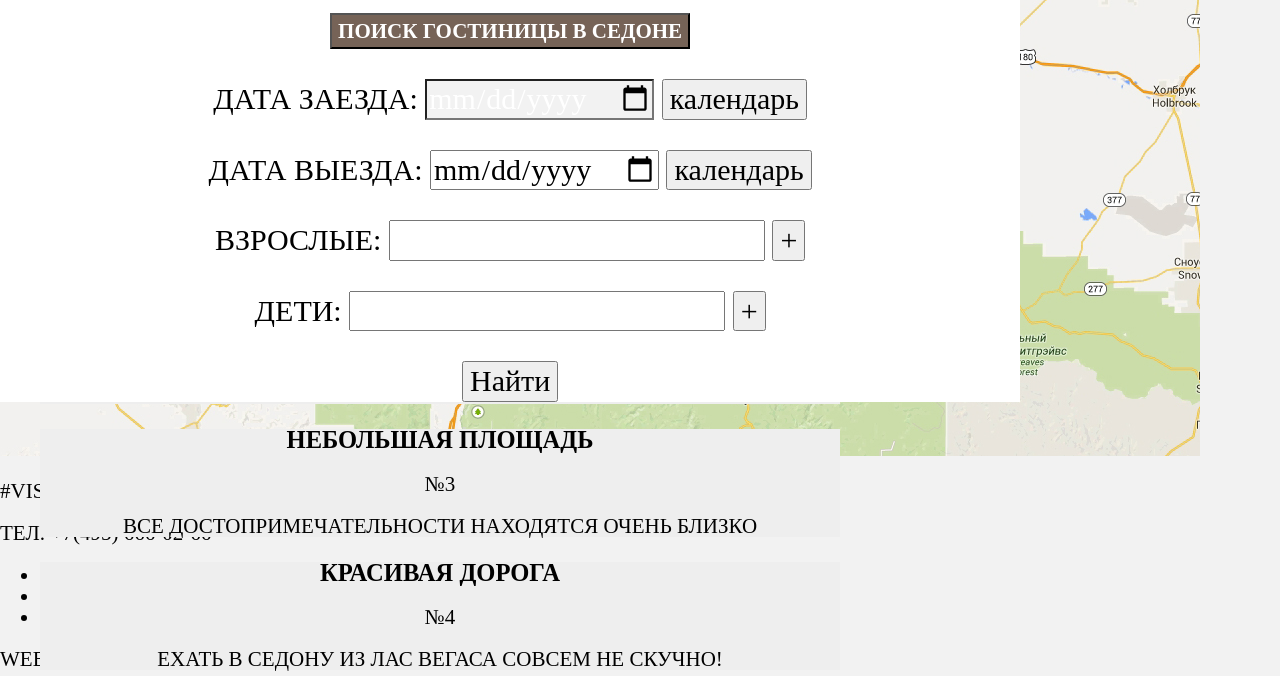
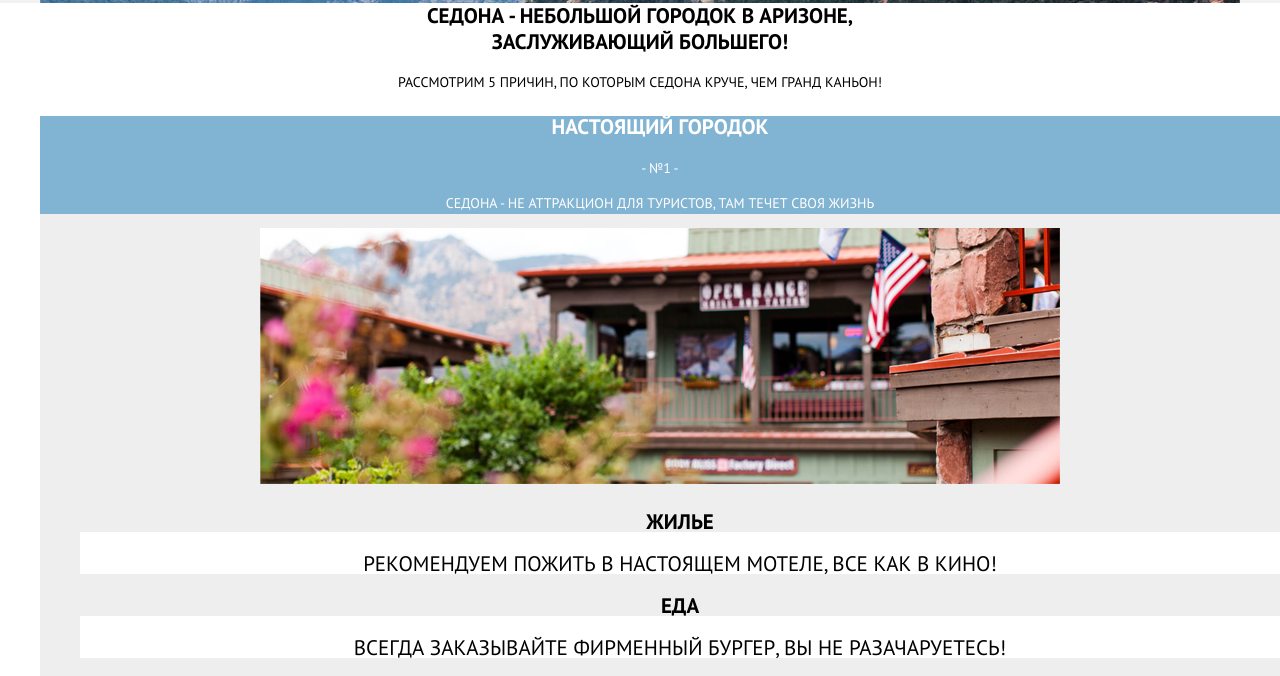
Before and after one commit to mariakamyshina/1242531-sedona-27, a plain HTML site: page index.html in a window 1280 px wide. Shown: the part 570-1246 px from the top of the page. Drawn offline with Linux system fonts and the light colour scheme.

Commit message:
базовая стилизация

```diff
--- a/css/style.css
+++ b/css/style.css
@@ -1,119 +1,174 @@
-@font-face {
-    font-family: "PTSans", "PTSans-Bold", "Arial", sans-serif;
-    src: local("ptsans.woff") format("woff"),
-         local("ptsans.woff2") format("woff2"),
-         local("ptsansbold.woff") format("woff"),
-         local("ptsansbold.woff2") format("woff2");
-
-}
-
 body {
    margin: 0;
    padding: 0;
-    font-size: 21px;
-	line-height: 21px;
-    color: rgb(0, 0, 0);
+   font-family: "PT Sans", Arial, sans-serif;
+   font-size: 14px;
+	line-height: 26px;
+   color: #000000;
    text-transform: uppercase;
-    background-color: #f2f2f2;
-    font-style: normal
+   font-style: normal;
+   font-weight: 400;
 }
  a {
    text-decoration: none;
  }
+img {
+   max-width: 100%;
+}
 
  .menu {
-        font-size: 21px;
-		line-height: 21px;
-        color: rgb(0, 0, 0);
-        font-weight: bold;
-        line-height: 20px;
-        text-align: center;
-        position: absolute;
-        background-color: white;
+   font-size: 14px;
+	line-height: 26px;
+   color: #000000;
+   font-weight: 700;
+   background-color: #ffffff;
    list-style: none;
 }
 
 .menu a {
-    color: rgb(0, 0, 0);
+   color: #000000;
 }
 
 .menu a:hover,
 .menu a:focus {
-    color: rgb(0, 0, 0);
+   color: #000000;
 }
 
 .promo {
-    background-image: url("img/sedona-promo.jpg");
+   background-image: url("../img/sedona-promo.jpg");
+   background-repeat: no-repeat;
+   background-position: top center;
+   background-color: #f2f2f2;
 }
 
 .descr {
+   font-size: 21px;
+   line-height: 26px;
+   color: #000000;
+   font-weight: 400;
+   background-color: #ffffff;
    text-align: center;
-        position: absolute;
+
+}
+ .descr p {
+   font-size: 14px;
+   line-height: 26px;
+   background-color: #ffffff;
+   text-align: center;
  }
 
-.reson-list {
+.reson-list,
+.reson-adv {
    list-style: none;
-	text-align: center;
-    position: absolute;
-
 }
 
 .reson-item {
+   font-size: 14px;
+   line-height: 21px;
+   color: #333333;
    background-color: #eeeeee;
-}
-.reson-item h3 {
-	font-weight: bold;
-
+   text-align: center;
 }
 
- .adv-item {
-	list-style: none;
+.reson-item h3 {
+   font-size: 21px;
+   line-height: 21px;
+   background-color: #eeeeee;
+	color: #000000;
    text-align: center;
-    position: absolute;
-	background-color: #ffffff;
- }
-
- .adv-item h3 {
-  font-weight: bold;
 }
 
 .reson-descr {
-  color: rgb(255, 255, 255);
+   color: #ffffff;
    text-align: center;
-  position: absolute;
+   background-color: #81b3d2;
+  }
+
+.reson-descr h3 {
+   color: #ffffff;
+   text-align: center;
    background-color: #81b3d2;
 }
 
 
+ .adv-item-1,
+ .adv-item-2,
+ .adv-item-3 {
+   font-size: 14px;
+   line-height: 21px;
+   color: #333333;
+   background-color: #ffffff;
+   text-align: center;
+ }
+
+ .adv-item-1,
+ .adv-item-2,
+ .adv-item-3 h3 {
+   font-size: 21px;
+   line-height: 21px;
+   color: #000000;
+   background-color: #ffffff;
+   text-align: center;
+ }
 
   .form-intro {
   font-size: 30px;
-  line-height: 30px;
+  line-height: 36px;
   text-align: center;
-  position: absolute;
+  color: #000000;
   background-color: #ffffff;
 }
+
+.form-intro p {
+   font-size: 14px;
+   line-height: 24px;
+   text-align: center;
+   color: #333333;
+   background-color: #ffffff;
+  }
+
+
 .button-search {
    font: inherit;
    font-size: 21px;
-   font-weight: bold;
-   vertical-align: middle;
+   line-height: 26px;
+   font-weight: 700;
    text-align: center;
    background-color: #766357;
-	color: rgb(255, 255, 255);
+   color: #ffffff;
+   border: none;
 }
+
+
+.button-search:focus {
+	background-color: #766357;
+}
+
 .button-search:hover {
    background-color: #604e43;
  }
 
-.button-search:focus {
+.button-search:active {
 	background-color: #503e33;
 	color: #857871;
 }
 
+label {
+   font-size: 14px;
+   line-height: 26px;
+   font-weight: 700;
+   color: #000000;
+   text-align: left;
+}
+
 .check-in {
+   font: inherit;
+   font-size: 14px;
+   line-height: 100%;
+   font-weight: 700;
+   color: #000000;
    background-color: #f2f2f2;
-	color: #ffffff;
+   border: 1px solid #e5e5e5;
 }
 .check-in:hover {
    background-color: #ebebeb;
@@ -122,65 +177,270 @@ body {
    background-color: #ffffff;
 }
 
+.check-out {
+   font: inherit;
+   font-size: 14px;
+   line-height: 100%;
+   font-weight: 700;
+   color: #000000;
+   background-color: #f2f2f2;
+   border: 1px solid #e5e5e5;
+ }
+ .check-out:hover {
+   background-color: #ebebeb;
+ }
+ .check-out:focus {
+   background-color: #ffffff;
+ }
 
-      <section class="form">
-          <strong>Заинтересовались?</strong>
-           <p>Укажите предполагаемые даты поездки,<br>
-            и мы покажем вам лучшие предложения гостиниц в Седоне</p>
+ .adults {
+   font: inherit;
+   font-size: 14px;
+   line-height: 100%;
+   font-weight: 700;
+   color: #000000;
+   background-color: #f2f2f2;
+   border: 1px solid #e5e5e5;
+ }
+ .adults:hover {
+   background-color: #ebebeb;
+ }
+ .adults:focus {
+   background-color: #ffffff;
+}
+
+ .children {
+   font: inherit;
+   font-size: 14px;
+   line-height: 100%;
+   font-weight: 700;
+   color: #000000;
+   background-color: #f2f2f2;
+   border: 1px solid #e5e5e5;
+ }
+ .children:hover {
+   background-color: #ebebeb;
+ }
+ .children:focus {
+   background-color: #ffffff;
+ }
+
+ .button-submit {
+   font: inherit;
+   font-size: 21px;
+   line-height: 100%;
+   font-weight: 700;
+   text-align: center;
+   background-color: #81b3d2;
+   color: #ffffff;
+   border: none;
+   text-transform: uppercase;
+ }
+
+ .button-submit:focus {
+   background-color: #81b3d2;
+ }
+
+ .button-submit:hover {
+   background-color: #669ec0;
+ }
+
+ .button-submit:active {
+   background-color: #5496bd;
+   color: #85b0cd;
+ }
+
+ .footer-info {
+   font-size: 21px;
+   line-height: 26px;
+   font-weight: 700;
+   background-color: #fdfdfd;
+   color: #000000;
+ }
+
+ .footer-social {
+   list-style: none;
+   text-align: center;
+   background-color: #fdfdfd;
+ }
+
+ .footer-logo-htmlacademy {
+   background-color: #fdfdfd;
+   text-align: right;
+ }
+
+.container_catalog {
+   background-image: url("../img/filter background.jpg");
+   background-repeat: no-repeat;
+   background-position: top center;
+   background-color: #f2f2f2;
+
+}
 
 
-            <form class="search" action="#" method="post">
-              <button type="button" class="button-search">ПОИСК ГОСТИНИЦЫ В СЕДОНЕ</button>
-              <p>
-                <label for="check-in" class="check-in">ДАТА ЗАЕЗДА:</label>
-                  <input type="date" name="check-in">
-                  <button type="button">календарь</button>
-              </p>
-              <p>
-                <label for="check-out">ДАТА ВЫЕЗДА:</label>
-                  <input type="date" name="check-out">
-                  <button type="button">календарь</button>
-              </p>
-              <p>
-                <label for="adults">ВЗРОСЛЫЕ:</label>
-                  <input type="number" min="1" step="1" id="adults">
-                  <button type="button">+</button>
-              </p>
-              <p>
-                <label for="children">ДЕТИ:</label>
-                  <input type="number" min="0" step="1" id="children">
-                  <button type="button">+</button>
-              </p>
 
-              <button type="submit">Найти</button>
-            </form>
 
-      </section>
 
-      <section>
-        <img src="img/map.jpg" width="1200" height="593" alt="Карта Седоны">
-      </section>
-    </main>
+.infra,
+.house {
+   list-style: none;
+   font-size: 16px;
+   line-height: 21px;
+   font-weight: 700;
+   color: #ffffff;
+   border: none;
+}
 
-    <footer>
-      <div class="info">
-       <p>#VISITSEDONA</p>
-       <p>ТЕЛ: +7(495) 666-02-66</p>
-      </div>
-        <ul>
-         <li><a href="#">Твиттер</a></li>
-    li .social-fb {
+.infrastructure {
+   font-size: 16px;
+   line-height: 21px;
+   font-weight: 700;
+   color: #ffffff;
+   border: none;
+}
+
+
+.search-item,
+.arrow {
+   list-style: none;
+}
+
+.search-result h3 {
+   font-size: 21px;
+   line-height: 26px;
+   font-weight: 700;
+   color: #000000;
+}
+
+.search-result p {
+   font-size: 12px;
+   line-height: 18px;
+   font-weight: 400;
+   color: #000000;
+}
+
+.search-item {
+   font-size: 12px;
+   line-height: 18px;
+   font-weight: 400;
+   color: #000000;
 
 }
-    ><a href="#">Фейсбук</a></li>
-         <li><a href="#">Youtube</a></li>
-        </ul>
-      <div class="logo htmlacademy">
-        <p>WEBSITE BY</p>
-        <a href="https://htmlacademy.ru/intensive/htmlcss">
-          <img src="img/logo-htmlacademy.svg" width="115" height="41" alt="Логотип htmlacademy">
-        </a>
-      </div>
-    </footer>
-</body>
-</html>
+
+.price a {
+   color: #81b3d2;
+}
+
+.price a:hover {
+   color: #81b3d2;
+ }
+
+ .price a:active {
+   color: #000000;
+}
+
+.type a {
+   color: #b2b2b2;
+   text-decoration: underline dotted;
+}
+
+.type a:hover {
+   color: #81b3d2;
+ }
+
+ .type a:active {
+   color: #000000;
+}
+
+.rating a {
+   color: #b2b2b2;
+   text-decoration: underline dotted;
+}
+
+.rating a:hover {
+   color: #81b3d2;
+ }
+
+ .rating a:active {
+   color: #000000;
+}
+
+.search {
+   list-style: none;
+   border: 1px solid #e5e5e5;
+
+}
+.search-descr {
+   font-size: 14px;
+   line-height: 21px;
+   font-weight: 400;
+   color: #333333;
+
+}
+
+.search-descr h3 {
+   font-size: 21px;
+   line-height: 26px;
+   font-weight: 700;
+   color: #000000;
+}
+
+.search-descr h3:focus {
+	color: #000000;
+}
+
+.search-descr h3:hover {
+   color: #81b3d2;
+ }
+
+.search-descr h3:active {
+	color: #b2b2b2;
+}
+
+.detail a {
+   font: inherit;
+   font-size: 14px;
+   line-height: 21px;
+   font-weight: 700;
+   text-align: center;
+   background-color: #81b3d2;
+   color: #ffffff;
+   border: none;
+}
+
+.detail a:focus {
+	background-color: #81b3d2;
+}
+
+.detail a:hover {
+   background-color: #669ec0;
+ }
+
+.detail a:active {
+	background-color: #5496bd;
+	color: #88b6d1;
+}
+
+.booking a {
+   font: inherit;
+   font-size: 14px;
+   line-height: 21px;
+   font-weight: 700;
+   text-align: center;
+   background-color: #766357;
+   color: #ffffff;
+   border: none;
+}
+
+.booking a:focus {
+	background-color: #766357;
+}
+
+.booking a:hover {
+   background-color: #604e43;
+ }
+
+.booking a:active {
+	background-color: #503e33;
+	color: #857871;
+}
--- a/index.html
+++ b/index.html
@@ -3,8 +3,9 @@
 <head>
     <title>Проект «Седона»</title>
     <meta charset="utf-8">
-    <link rel="stylesheet" href="css/normalize.css">
-    <link rel="stylesheet" href="css/style.css">
+    <link href="https://fonts.googleapis.com/css?family=PT+Sans:400,700&display=swap&subset=cyrillic" rel="stylesheet">
+    <link href="css/normalize.css" rel="stylesheet">
+    <link href="css/style.css" rel="stylesheet">
 </head>
 
 <body>
@@ -27,7 +28,7 @@
         <img src="img/intro-welcome.svg" width="459" height="353" alt="приветственный текст">
       </section>
       <section class="descr">
-        <strong>Седона-небольшой городок в Аризоне,<br>
+        <strong>Седона - небольшой городок в Аризоне,<br>
           заслуживающий большего!</strong>
         <p>Рассмотрим 5 причин, по которым Седона круче, чем Гранд Каньон!</p>
       </section>
@@ -37,22 +38,22 @@
           <li class="reson-item">
               <div class="reson-descr">
                 <h3>Настоящий городок</h3>
-                <p>№1</p>
-                <p>Cедона-не аттракцион для туристов, там течет своя жизнь</p>
+                <p>- №1 -</p>
+                <p>Cедона - не аттракцион для туристов, там течет своя жизнь</p>
               </div>
               <div class="reson-img">
                 <img src="img/reson-1.jpg" width="800" height="256" alt="причина 1">
               </div>
             <ul class="reson-adv">
-              <li class="adv-item">
+              <li class="adv-item-1">
                 <h3>ЖИЛЬЕ</h3>
                 <p>Рекомендуем пожить в настоящем мотеле, все как в кино!</p>
               </li>
-              <li class="adv-item">
+              <li class="adv-item-2">
               <h3>ЕДА</h3>
                 <p>Всегда заказывайте фирменный бургер, вы не разачаруетесь!</p>
               </li>
-              <li class="adv-item">
+              <li class="adv-item-3">
               <h3>СУВЕНИРЫ</h3>
               <p>Сувениры не только китайского, но и местного производства!</p>
               </li>
@@ -62,7 +63,7 @@
           <li class="reson-item">
               <div class="reson-descr">
                 <h3>Там есть мост дьявола</h3>
-                <p>№2</p>
+                <p>- №2 -</p>
                 <p>Да! По нему можно пройти, если конечно, вы осмелитесь!</p>
               </div>
               <div class="reson-img-2">
@@ -71,18 +72,18 @@
          </li>
           <li class="reson-item">
                 <h3>Небольшая площадь</h3>
-                <p>№3</p>
+                <p>- №3 -</p>
                 <p>Все достопримечательности находятся очень близко</p>
           </li>
 
           <li class="reson-item">
                 <h3>Красивая дорога</h3>
-                <p>№4</p>
-                <p>Ехать в Седону из Лас Вегаса совсем не скучно!</p>
+                <p>- №4 -</p>
+                <p>Ехать в Седону из Лас-Вегаса совсем не скучно!</p>
           </li>
           <li class="reson-item">
                 <h3>Мало туристов</h3>
-                <p>№5</p>
+                <p>- №5 -</p>
                 <p>Большинство едет в Гранд Каньон и толпится там</p>
           </li>
         </ul>
@@ -103,21 +104,21 @@
               </p>
               <p>
                 <label for="check-out">ДАТА ВЫЕЗДА:</label>
-                  <input type="date" name="check-out">
+                  <input type="date" name="check-out" class="check-out">
                   <button type="button">календарь</button>
               </p>
               <p>
                 <label for="adults">ВЗРОСЛЫЕ:</label>
-                  <input type="number" min="1" step="1" id="adults">
+                  <input type="number" min="1" step="1" id="adults" class="adults">
                   <button type="button">+</button>
               </p>
               <p>
                 <label for="children">ДЕТИ:</label>
-                  <input type="number" min="0" step="1" id="children">
+                  <input type="number" min="0" step="1" id="children" class="children">
                   <button type="button">+</button>
               </p>
 
-              <button type="submit">Найти</button>
+              <button type="submit" class="button-submit">Найти</button>
             </form>
 
       </section>
@@ -128,16 +129,16 @@
     </main>
 
     <footer>
-      <div class="info">
+      <div class="footer-info">
        <p>#VISITSEDONA</p>
        <p>ТЕЛ: +7(495) 666-02-66</p>
       </div>
-        <ul>
-         <li><a href="#">Твиттер</a></li>
+        <ul class="footer-social">
+         <li class="social-twit"><a href="#">Твиттер</a></li>
          <li class="social-fb"><a href="#">Фейсбук</a></li>
          <li class="social-yb"><a href="#">Youtube</a></li>
         </ul>
-      <div class="logo htmlacademy">
+      <div class="footer-logo-htmlacademy">
         <p>WEBSITE BY</p>
         <a href="https://htmlacademy.ru/intensive/htmlcss">
           <img src="img/logo-htmlacademy.svg" width="115" height="41" alt="Логотип htmlacademy">
```
Also changed, not shown: catalog.html (+39 -26 lines), fonts/ptsans.woff (renamed from css/ptsans.woff), fonts/ptsans.woff2 (renamed from css/ptsans.woff2), fonts/ptsansbold.woff (renamed from css/ptsansbold.woff), fonts/ptsansbold.woff2 (renamed from css/ptsansbold.woff2), img/filter background.jpg (added). Lines whose indentation alone changed are shown as unchanged.
